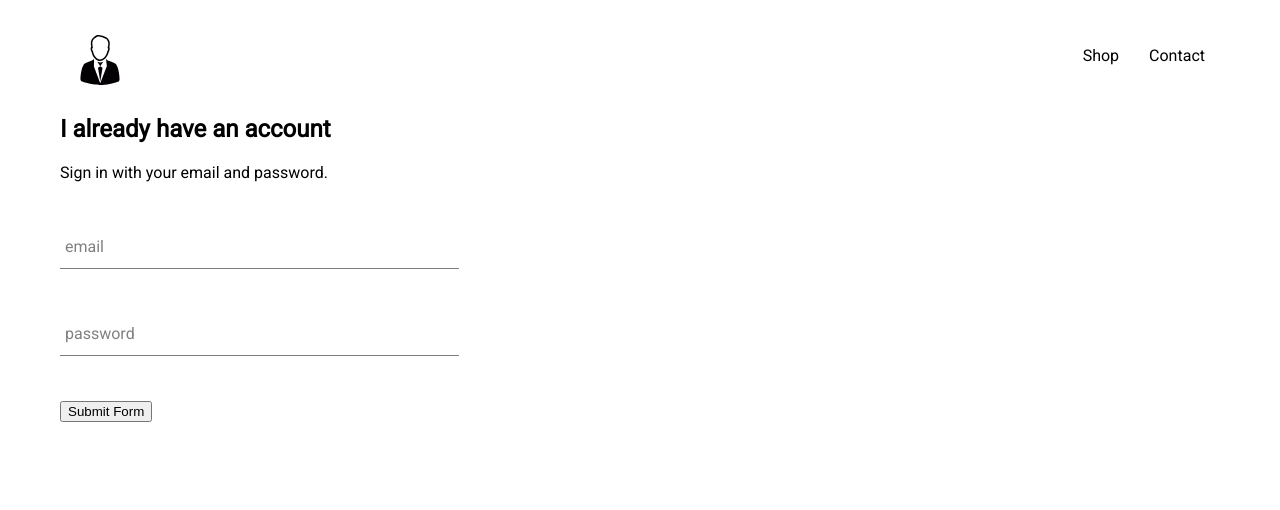
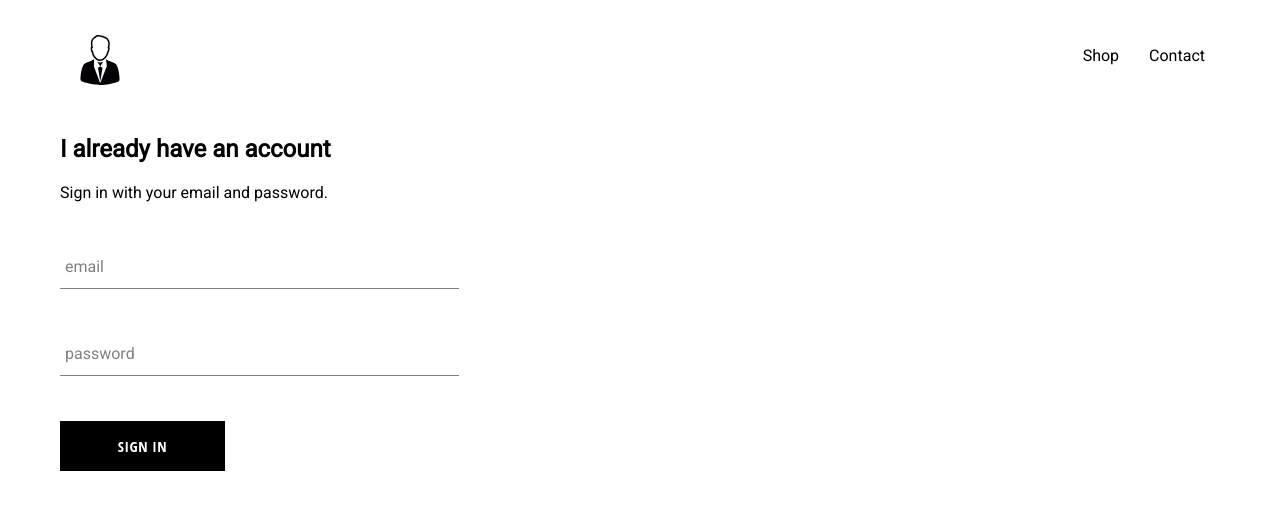
Before and after one commit to tuvo1106/banksy_trading_co, a React (Create React App) app: page /signin in a window 1280 px wide. Shown: the top 510 px of the page. Built offline with nearby package versions, Linux system fonts and the light colour scheme.

Commit message:
Add custom button component and add to sign-in

```diff
--- /dev/null
+++ b/src/components/custom-button/custom-button.component.jsx
@@ -0,0 +1,11 @@
+import React from 'react'
+
+import './custom-button.styles.scss'
+
+const CustomButton = ({ children, ...otherProps }) => (
+  <button className="custom-button" {...otherProps}>
+    {children}
+  </button>
+)
+
+export default CustomButton
--- /dev/null
+++ b/src/components/custom-button/custom-button.styles.scss
@@ -0,0 +1,22 @@
+.custom-button {
+    min-width: 165px;
+    width: auto;
+    height: 50px;
+    letter-spacing: 0.5px;
+    line-height: 50px;
+    padding: 0 35px 0 35px;
+    font-size: 15px;
+    background-color: black;
+    color: white;
+    text-transform: uppercase;
+    font-family: 'Open Sans Condensed';
+    font-weight: bolder;
+    border: none;
+    cursor: pointer;
+
+    &:hover {
+        background-color: white;
+        color: black;
+        border: 1px solid black;
+    }
+}
--- a/src/components/sign-in/sign-in.component.jsx
+++ b/src/components/sign-in/sign-in.component.jsx
@@ -1,6 +1,7 @@
 import React, { Component } from 'react'
 
 import FormInput from '../form-input/form-input.component'
+import CustomButton from '../custom-button/custom-button.component'
 
 import './sign-in.styles.scss'
 
@@ -50,7 +51,7 @@ class SignIn extends Component {
             handleChange={this.handleChange}
             required
           ></FormInput>
-          <input type="submit" value="Submit Form"></input>
+          <CustomButton type="submit">Sign In</CustomButton>
         </form>
       </div>
     )
--- a/src/components/sign-in/sign-in.styles.scss
+++ b/src/components/sign-in/sign-in.styles.scss
@@ -1,3 +1,9 @@
 .sign-in {
     width: 30vw;
+    display: flex;
+    flex-direction: column;
+
+    .title {
+        margin: 10px 0;
+    }
 }
```
